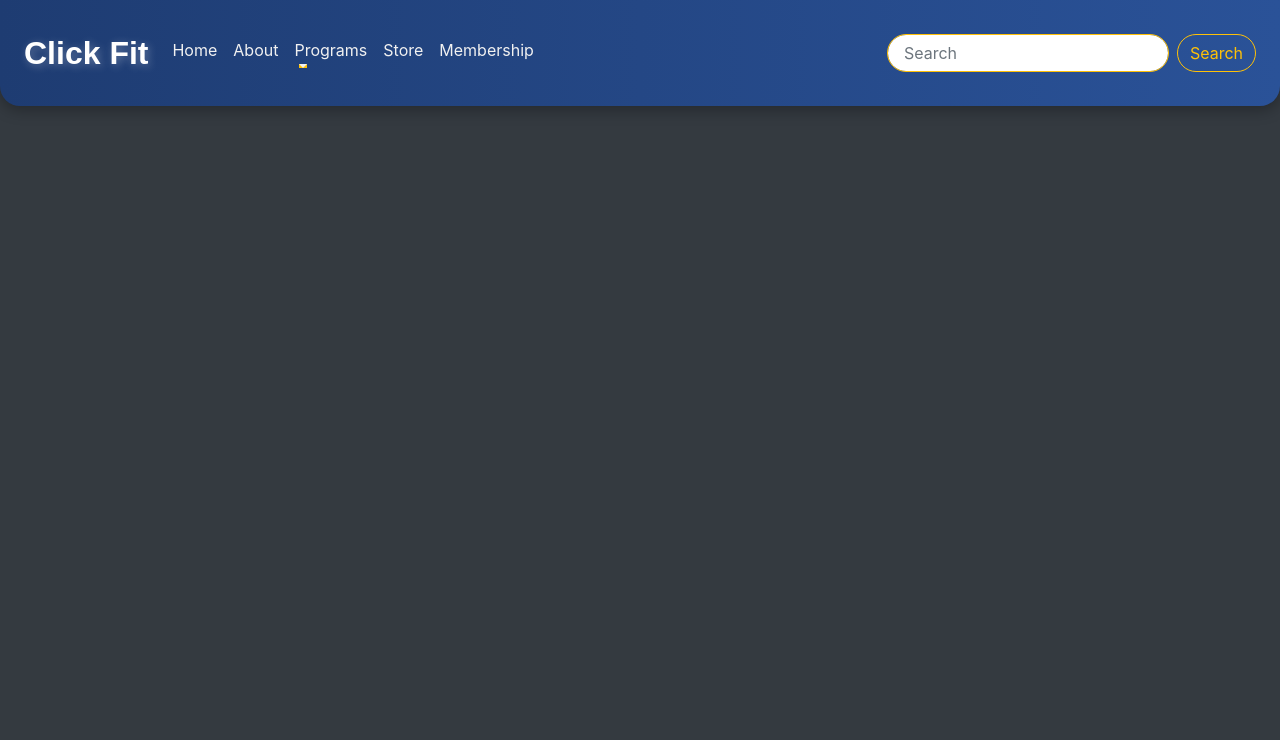
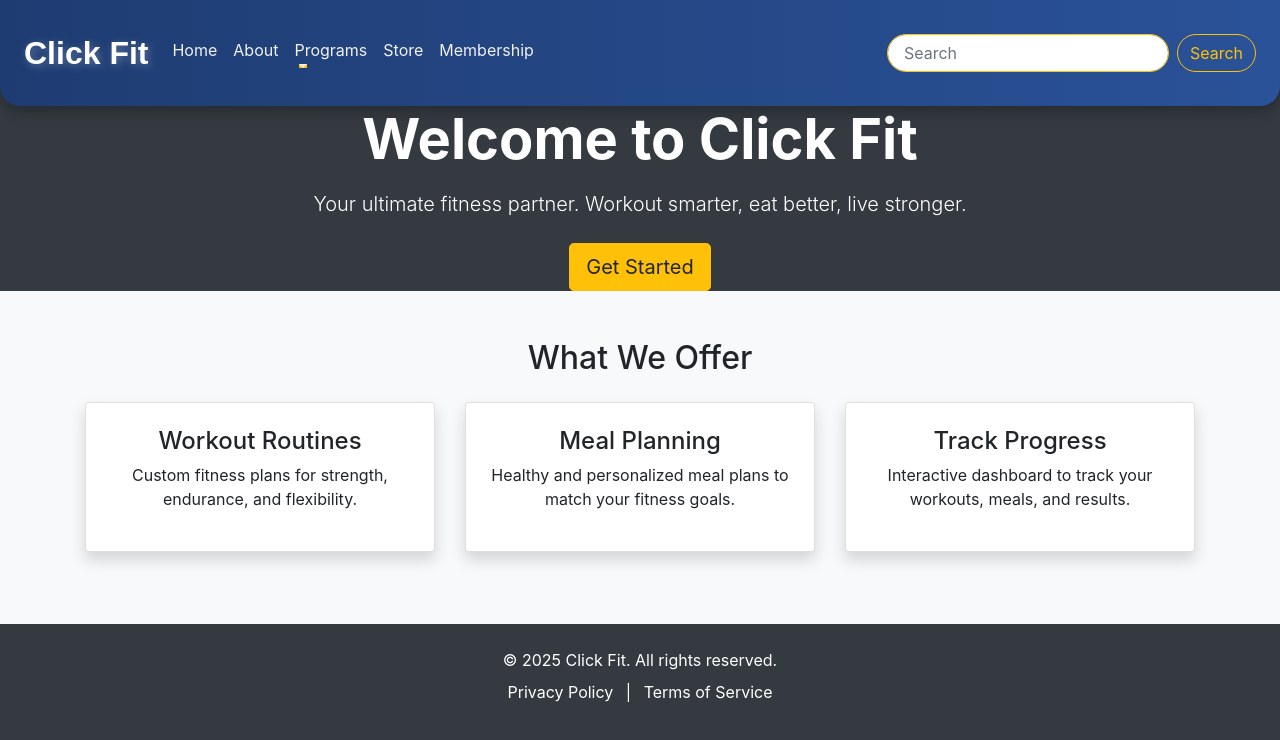
Before and after one commit to nowshad-islam-dev/clickfit, a plain HTML site: page client/index.html in a window 1280 px wide. Drawn offline with nearby package versions, Linux system fonts and the light colour scheme.

Commit message:
feat: add hero and feature sections to index.html

```diff
--- a/client/index.html
+++ b/client/index.html
@@ -17,7 +17,7 @@
     <link rel="stylesheet" href="styles.css" />
   </head>
   <body class="bg-dark">
-    <!-- page content goes here -->
+    <!-- page content -->
     <div class="main">
       <nav class="navbar navbar-expand-lg navbar-light bg-info p-4">
         <a class="navbar-brand logo" href="#">Click Fit</a>
@@ -80,6 +80,69 @@
           </form>
         </div>
       </nav>
+      <!-- Hero Section -->
+      <section
+        class="hero text-white d-flex align-items-center justify-content-center text-center"
+      >
+        <div>
+          <h1 class="display-4 font-weight-bold mb-3">Welcome to Click Fit</h1>
+          <p class="lead mb-4">
+            Your ultimate fitness partner. Workout smarter, eat better, live
+            stronger.
+          </p>
+          <a
+            href="#"
+            class="btn btn-warning btn-lg font-weight-semibold hero-btn"
+            >Get Started</a
+          >
+        </div>
+      </section>
+
+      <!-- Feature Section -->
+      <section class="py-5 bg-light text-center features">
+        <div class="container">
+          <h2 class="mb-4">What We Offer</h2>
+          <div class="row">
+            <div class="col-md-4 mb-4">
+              <div class="card shadow h-100 p-4">
+                <h4>Workout Routines</h4>
+                <p>
+                  Custom fitness plans for strength, endurance, and flexibility.
+                </p>
+              </div>
+            </div>
+            <div class="col-md-4 mb-4">
+              <div class="card shadow h-100 p-4">
+                <h4>Meal Planning</h4>
+                <p>
+                  Healthy and personalized meal plans to match your fitness
+                  goals.
+                </p>
+              </div>
+            </div>
+            <div class="col-md-4 mb-4">
+              <div class="card shadow h-100 p-4">
+                <h4>Track Progress</h4>
+                <p>
+                  Interactive dashboard to track your workouts, meals, and
+                  results.
+                </p>
+              </div>
+            </div>
+          </div>
+        </div>
+      </section>
+
+      <!-- Footer -->
+      <footer class="bg-dark text-white py-4 text-center">
+        <div class="container">
+          <p class="mb-2">&copy; 2025 Click Fit. All rights reserved.</p>
+          <div>
+            <a href="#" class="text-white mx-2">Privacy Policy</a> |
+            <a href="#" class="text-white mx-2">Terms of Service</a>
+          </div>
+        </div>
+      </footer>
     </div>
 
     <!-- jQuery -->
@@ -93,6 +156,6 @@
     ></script>
 
     <!-- Your script -->
-    <script src="script.js"></script>
+    <script src="./script.js"></script>
   </body>
 </html>
```
